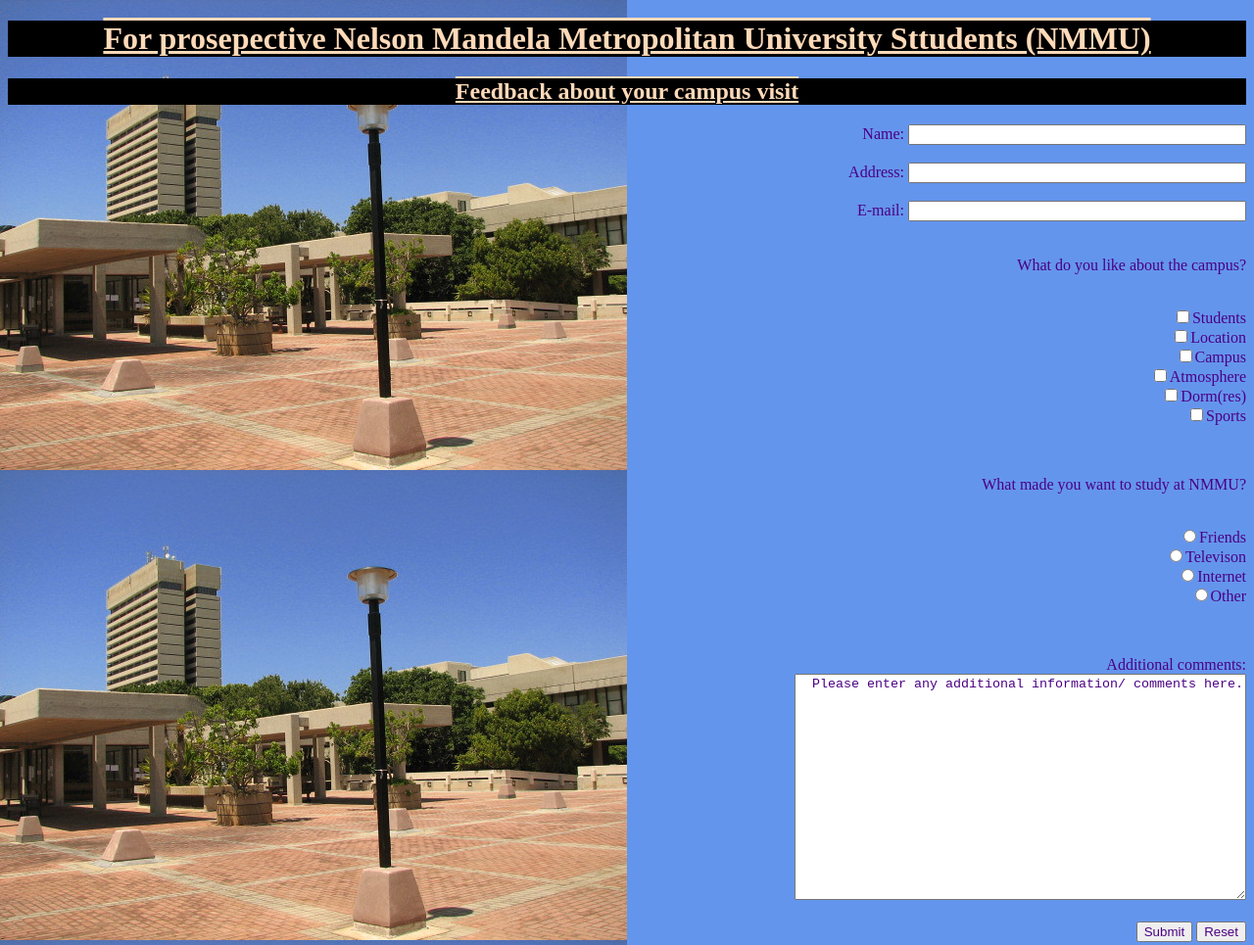
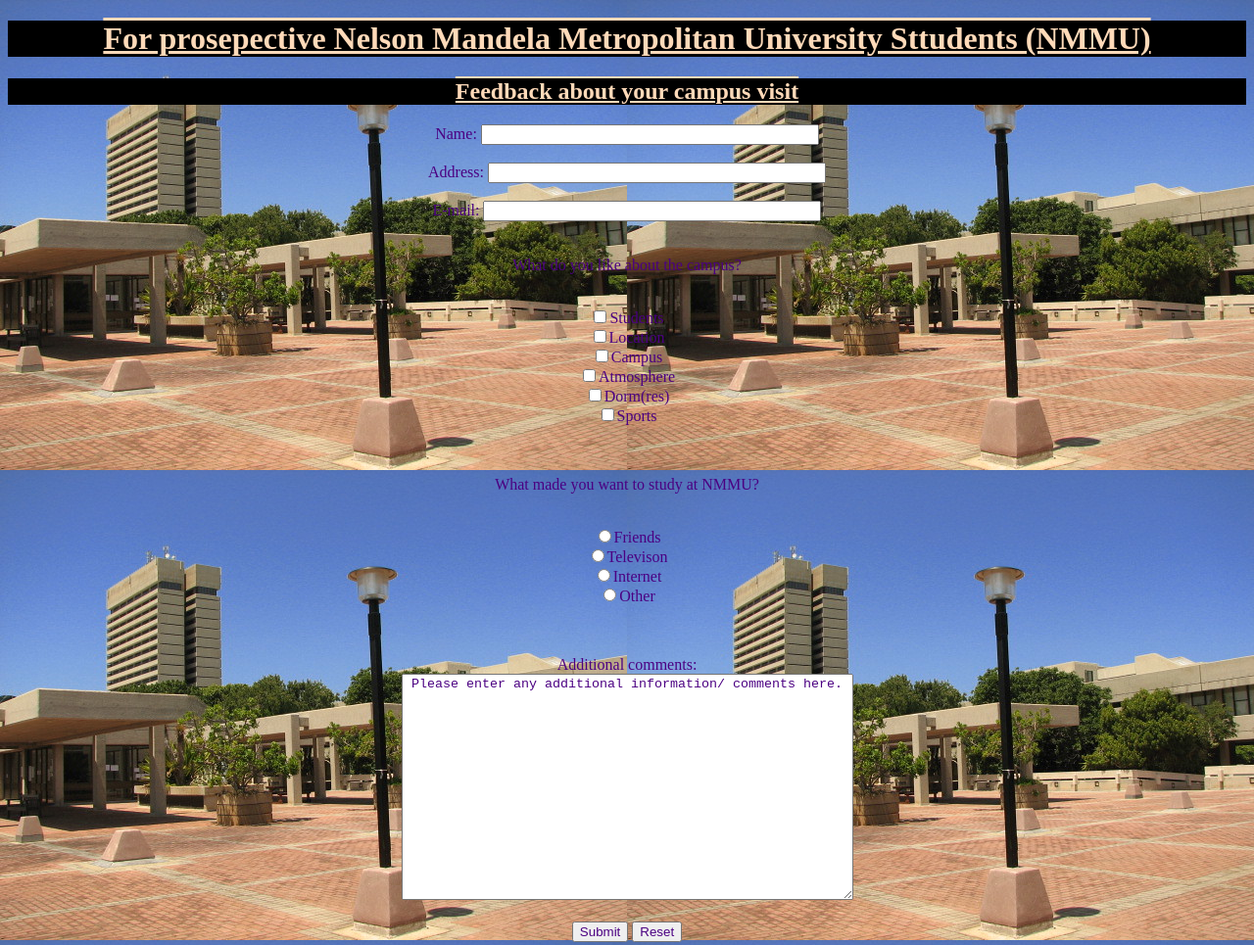
Before and after one commit to Xoliswa-Sitengile/School-website, a plain HTML site: page index.html in a window 1280 px wide. Shown: the top 965 px of the page at 98% size. Drawn offline with Linux system fonts and the light colour scheme.

Commit message:
Update StyleSheet1.css

```diff
--- a/StyleSheet1.css
+++ b/StyleSheet1.css
@@ -1,9 +1,9 @@
 body {
     background-color: cornflowerblue;
     background-image: url("NMMU.JPG");
-    background-repeat: repeat-y;
+    background-repeat: fixed;
 }
- * {text-align: right; color:indigo;}
+ * {text-align: center; color:indigo;}
 h1, h2 {
     text-align: center;
     color: peachpuff;
```
